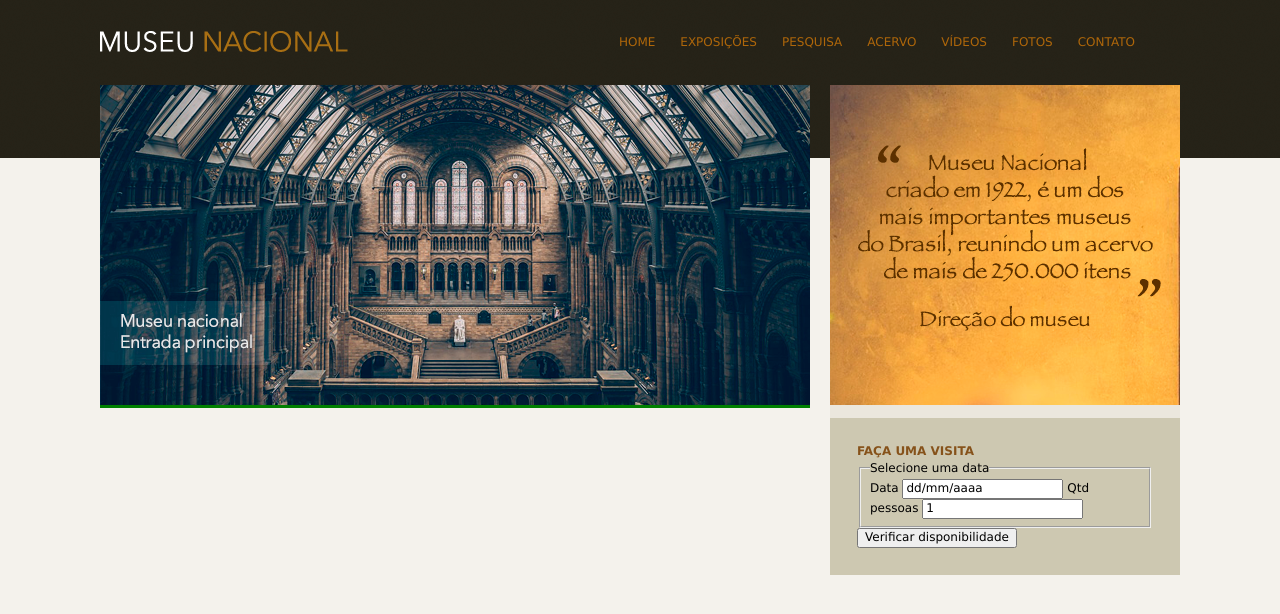
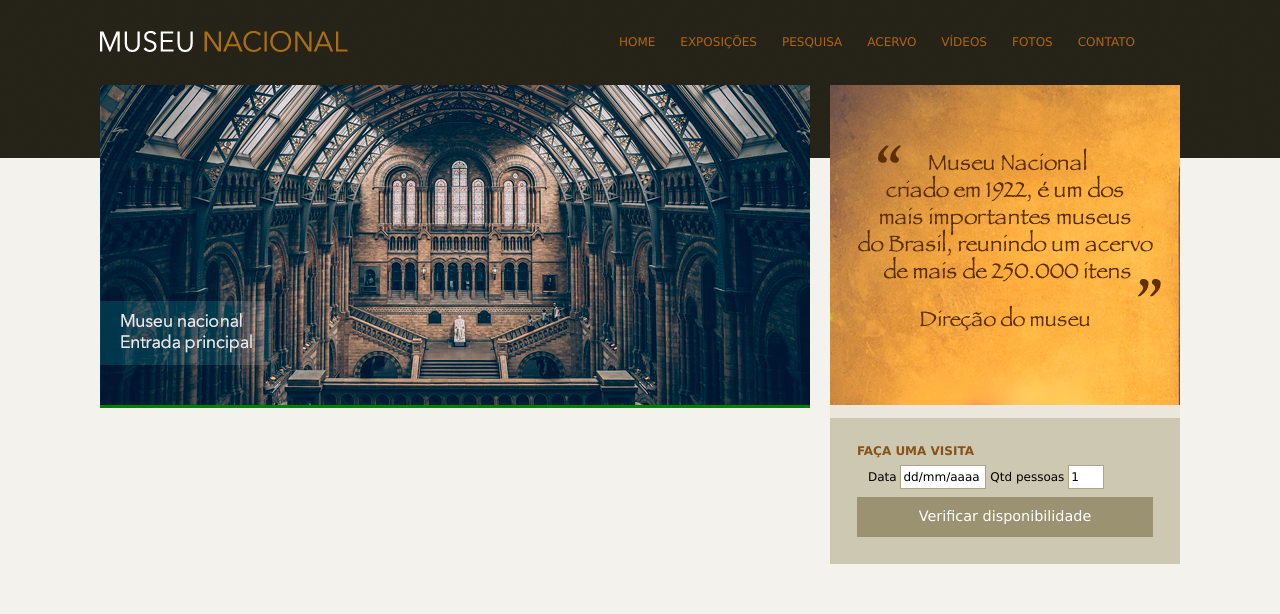
Before and after one commit to camilavcoutinho/Museu-Nacional-Project, a plain HTML site: page index.html in a window 1280 px wide. Drawn offline with Linux system fonts and the light colour scheme.

Commit message:
add formulario

```diff
--- a/css/estilo.css
+++ b/css/estilo.css
@@ -88,3 +88,33 @@ h4{
     padding-bottom: 3px;
     margin-bottom: 0;
 }
+
+/* Formulários */
+
+input{
+    height: 20px;
+    width: 80px;
+    background: #fff;
+    border: none;
+    font-size: 1em;
+}
+
+input.campo{
+    border: 1px solid #ada484;
+}
+
+input.botao{
+    background: #9b9271;
+    color: white;
+    width: 100%;
+    height: 40px;
+    font-size: 1.2em;
+}
+
+fieldset{
+    border: none;
+}
+
+legend{
+    display:none;
+}
--- a/index.html
+++ b/index.html
@@ -46,13 +46,13 @@
                                 <legend>Selecione uma data</legend>
 
                                 <label for="data">Data</label>
-                                <input type="text" id="data" value="dd/mm/aaaa">
+                                <input class="campo" type="text" id="data" value="dd/mm/aaaa">
 
                                 <label for="qtd">Qtd pessoas</label>
-                                <input type="text" id="qtd" value="1">
+                                <input class="campo" style="width:30px" type="text" id="qtd" value="1">
 
                             </fieldset>
-                            <input type="submit" value="Verificar disponibilidade">
+                            <input class="botao" type="submit" value="Verificar disponibilidade">
                         </form>
                     </section>
                 </aside><!--Fim aside-->
```
